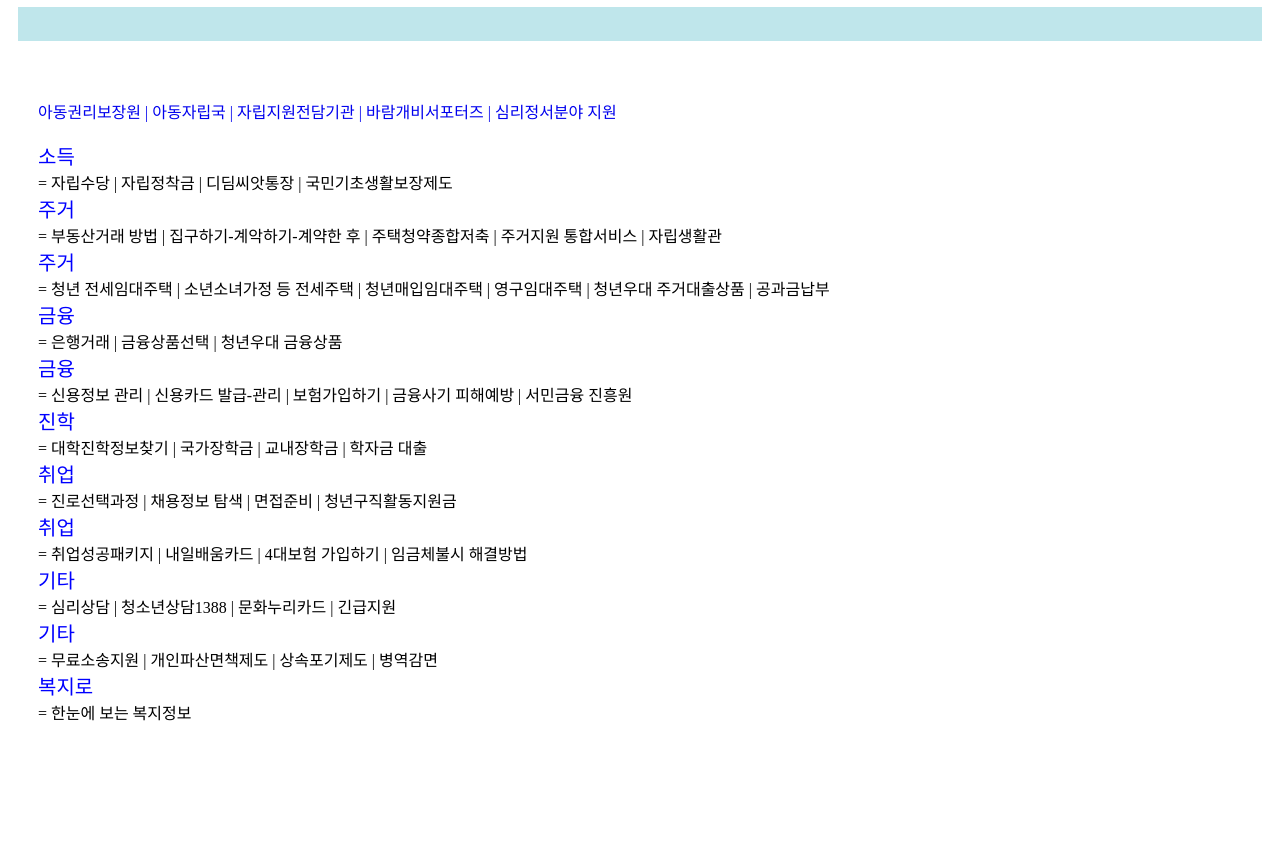
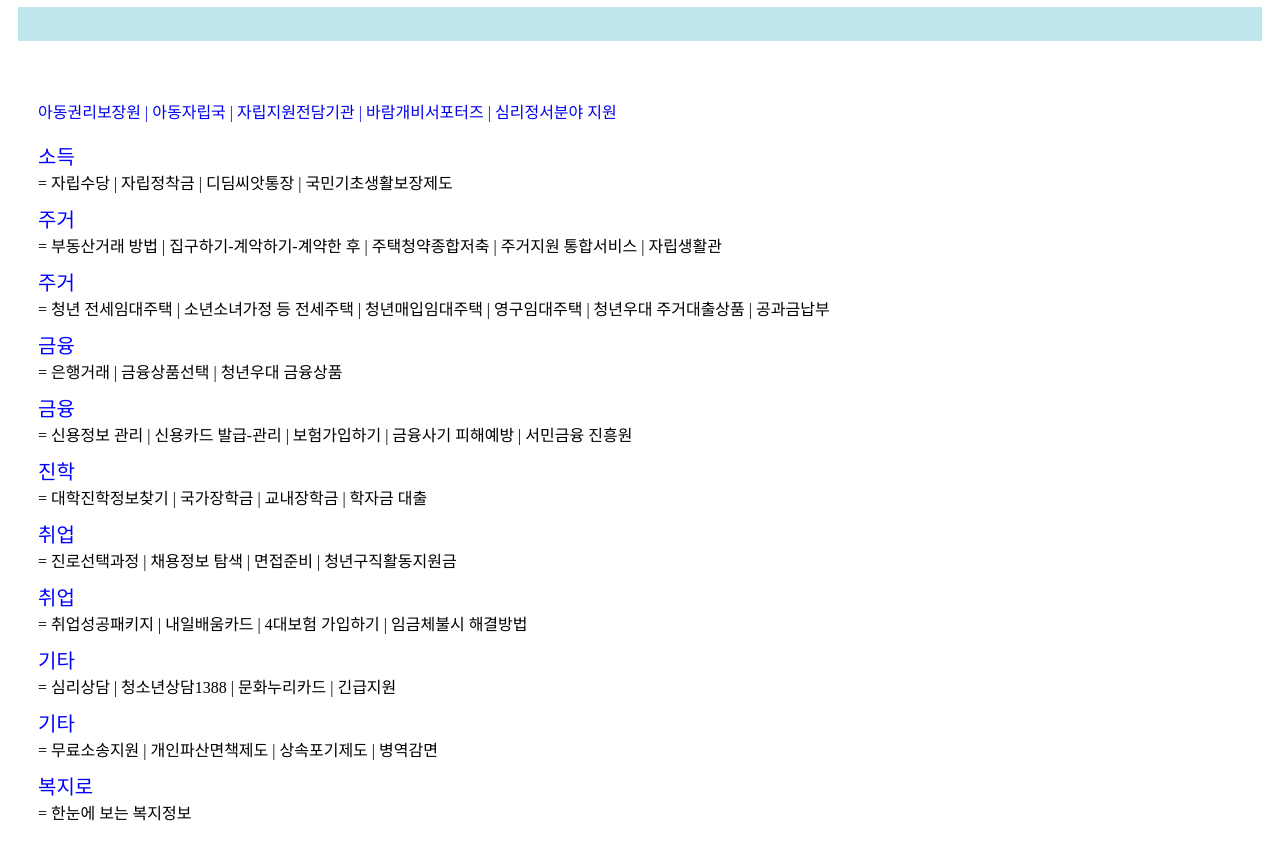
Before and after one commit to yoyo5679/jarip, a plain HTML site: page jaripbook/jaripbook inform.html in a window 1280 px wide. Shown: the part 73-932 px from the top of the page. Before the commit the page ends 835 px from the top, so only its background shows below. Drawn offline with Linux system fonts and the light colour scheme.

Commit message:
Update jaripbook inform.html

```diff
--- a/jaripbook/jaripbook inform.html
+++ b/jaripbook/jaripbook inform.html
@@ -24,17 +24,17 @@
 <div class="book">
    <a href="http://www.ncrc.or.kr/upload/ncrc/01.jaripjiwon.pdf">아동권리보장원 | 아동자립국 | 자립지원전담기관 | 바람개비서포터즈 | 심리정서분야 지원  <br>
                                                                                                                                                   <br>
-   <a href="http://www.ncrc.or.kr/upload/ncrc/02.sodeuk.pdf"><div class="name1">소득</div></a>= 자립수당 | 자립정착금 | 디딤씨앗통장 | 국민기초생활보장제도
-   <a href="http://www.ncrc.or.kr/upload/ncrc/03.jugeo.pdf"><div class="name1">주거</div></a>= 부동산거래 방법 | 집구하기-계악하기-계약한 후 | 주택청약종합저축 | 주거지원 통합서비스 | 자립생활관
-   <a href="http://www.ncrc.or.kr/upload/ncrc/03.jugeo.pdf"><div class="name1">주거</div></a> = 청년 전세임대주택 | 소년소녀가정 등 전세주택 | 청년매입임대주택 | 영구임대주택 | 청년우대 주거대출상품 | 공과금납부
-   <a href="http://www.ncrc.or.kr/upload/ncrc/04.geumyung.pdf"><div class="name1">금융</div></a> = 은행거래 | 금융상품선택 | 청년우대 금융상품
-   <a href="http://www.ncrc.or.kr/upload/ncrc/04.geumyung.pdf"><div class="name1">금융</div></a>= 신용정보 관리 | 신용카드 발급-관리 | 보험가입하기 | 금융사기 피해예방 | 서민금융 진흥원
-   <a href="http://www.ncrc.or.kr/upload/ncrc/05.jinhak.pdf"><div class="name1">진학</div></a> = 대학진학정보찾기 | 국가장학금 | 교내장학금 | 학자금 대출
-   <a href="http://www.ncrc.or.kr/upload/ncrc/06.job.pdf"><div class="name1">취업</div></a> = 진로선택과정 | 채용정보 탐색 | 면접준비 | 청년구직활동지원금
-   <a href="http://www.ncrc.or.kr/upload/ncrc/06.job.pdf"><div class="name1">취업</div></a>= 취업성공패키지 | 내일배움카드 | 4대보험 가입하기 | 임금체불시 해결방법
-   <a href="http://www.ncrc.or.kr/upload/ncrc/07,08.%20etc..pdf"><div class="name1">기타</div></a> = 심리상담 | 청소년상담1388 | 문화누리카드 | 긴급지원
-   <a href="http://www.ncrc.or.kr/upload/ncrc/07,08.%20etc..pdf"><div class="name1">기타</div></a> = 무료소송지원 | 개인파산면책제도 | 상속포기제도 | 병역감면
-   <a href="https://www.bokjiro.go.kr/welInfo/retrieveWelInfoBoxList.do"><div class="name1">복지로</div></a> = 한눈에 보는 복지정보
+   <a href="http://www.ncrc.or.kr/upload/ncrc/02.sodeuk.pdf"><div class="name1">소득</div></a><div class="name2">= 자립수당 | 자립정착금 | 디딤씨앗통장 | 국민기초생활보장제도</div>
+   <a href="http://www.ncrc.or.kr/upload/ncrc/03.jugeo.pdf"><div class="name1">주거</div></a><div class="name2">= 부동산거래 방법 | 집구하기-계악하기-계약한 후 | 주택청약종합저축 | 주거지원 통합서비스 | 자립생활관</div>
+   <a href="http://www.ncrc.or.kr/upload/ncrc/03.jugeo.pdf"><div class="name1">주거</div></a> <div class="name2">= 청년 전세임대주택 | 소년소녀가정 등 전세주택 | 청년매입임대주택 | 영구임대주택 | 청년우대 주거대출상품 | 공과금납부</div>
+   <a href="http://www.ncrc.or.kr/upload/ncrc/04.geumyung.pdf"><div class="name1">금융</div></a><div class="name2"> = 은행거래 | 금융상품선택 | 청년우대 금융상품</div>
+   <a href="http://www.ncrc.or.kr/upload/ncrc/04.geumyung.pdf"><div class="name1">금융</div></a><div class="name2">= 신용정보 관리 | 신용카드 발급-관리 | 보험가입하기 | 금융사기 피해예방 | 서민금융 진흥원</div>
+   <a href="http://www.ncrc.or.kr/upload/ncrc/05.jinhak.pdf"><div class="name1">진학</div></a> <div class="name2">= 대학진학정보찾기 | 국가장학금 | 교내장학금 | 학자금 대출</div>
+   <a href="http://www.ncrc.or.kr/upload/ncrc/06.job.pdf"><div class="name1">취업</div></a><div class="name2"> = 진로선택과정 | 채용정보 탐색 | 면접준비 | 청년구직활동지원금</div>
+   <a href="http://www.ncrc.or.kr/upload/ncrc/06.job.pdf"><div class="name1">취업</div></a><div class="name2">= 취업성공패키지 | 내일배움카드 | 4대보험 가입하기 | 임금체불시 해결방법</div>
+   <a href="http://www.ncrc.or.kr/upload/ncrc/07,08.%20etc..pdf"><div class="name1">기타</div></a><div class="name2">= 심리상담 | 청소년상담1388 | 문화누리카드 | 긴급지원</div>
+   <a href="http://www.ncrc.or.kr/upload/ncrc/07,08.%20etc..pdf"><div class="name1">기타</div></a><div class="name2">= 무료소송지원 | 개인파산면책제도 | 상속포기제도 | 병역감면</div>
+   <a href="https://www.bokjiro.go.kr/welInfo/retrieveWelInfoBoxList.do"><div class="name1">복지로</div></a><div class="name2">= 한눈에 보는 복지정보</div>
 
 </div>
 </body>
```
